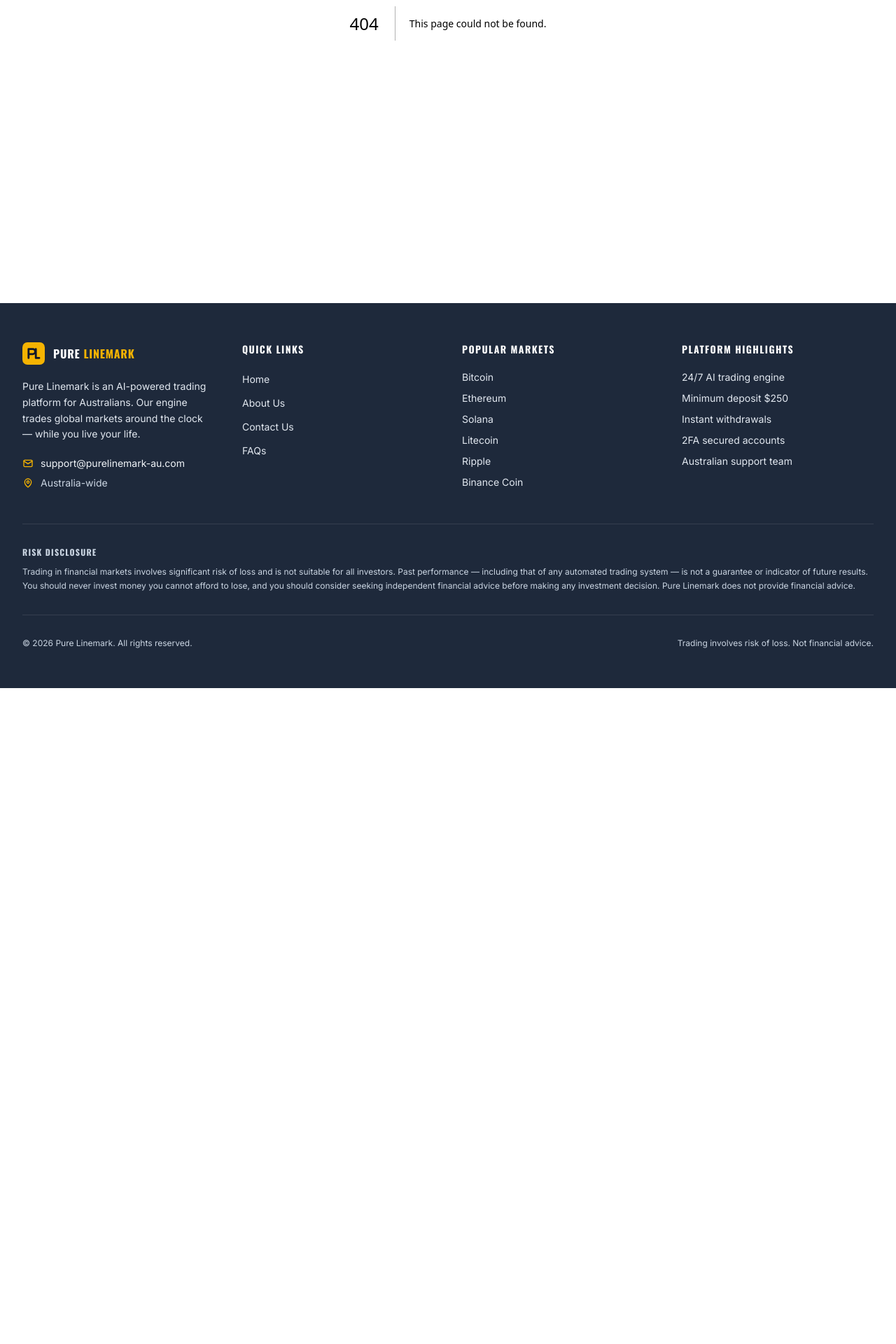
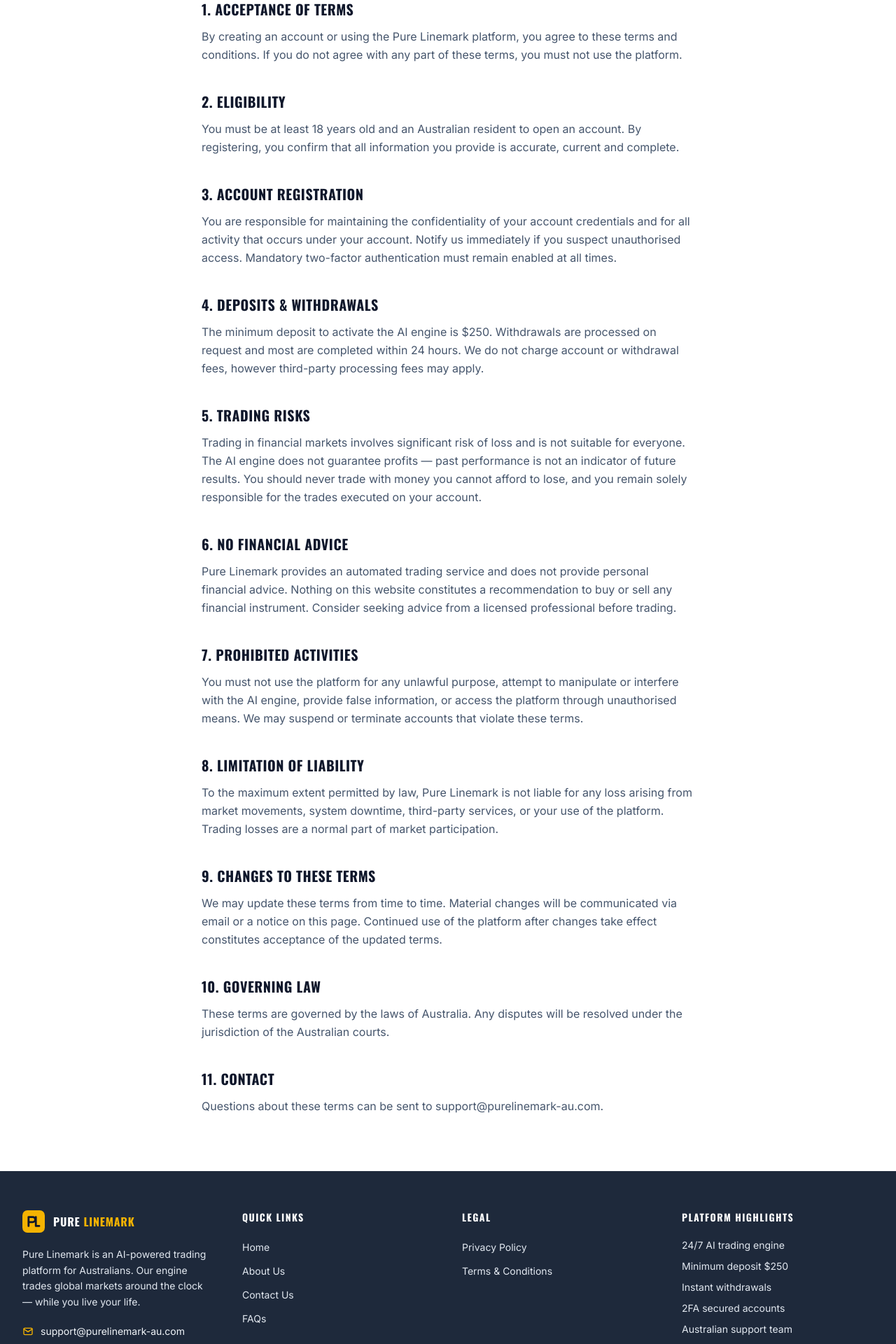
Before and after one commit to taybadeveloper/Pure-Linemark, a Next.js app: page /terms-and-conditions in a window 1280 px wide. Before the commit this address had no page. Shown: the part 440-2360 px from the top of the page at 70% size. Before the commit the page ends 1423 px from the top, so only its background shows below. Built offline with nearby package versions, Linux system fonts and the light colour scheme.

Commit message:
Auto-commit: site updates (2026-09-29 17:13)
Co-Authored-By: Claude Code <noreply@anthropic.com>

```diff
--- /dev/null
+++ b/app/privacy-policy/page.tsx
@@ -0,0 +1,66 @@
+import type { Metadata } from "next";
+import PageHeader from "@/components/PageHeader";
+import { EMAIL } from "@/components/data";
+
+export const metadata: Metadata = {
+  title: "Privacy Policy",
+  description:
+    "Pure Linemark privacy policy — how we collect, use and protect your personal information.",
+  alternates: { canonical: "/privacy-policy" },
+};
+
+const sections = [
+  {
+    title: "Information We Collect",
+    body: "We collect information you provide directly to us, including your name, email address, phone number and country of residence when you register an account or contact our support team. We also collect technical information such as your IP address, browser type and pages visited to keep the platform secure and improve your experience.",
+  },
+  {
+    title: "How We Use Your Information",
+    body: "Your information is used to create and manage your account, process registrations and withdrawals, respond to your enquiries, and keep you informed about your account and our services. We do not sell your personal information to third parties.",
+  },
+  {
+    title: "Cookies & Analytics",
+    body: "We use cookies and similar technologies to remember your preferences and understand how the site is used. You can disable cookies in your browser settings, although some features of the platform may not work correctly without them.",
+  },
+  {
+    title: "Data Security",
+    body: "We protect your information with bank-grade encryption and strict access controls. All accounts are protected with mandatory two-factor authentication, and client data is stored on secure, access-controlled infrastructure.",
+  },
+  {
+    title: "Third-Party Services",
+    body: "To provide our services we work with trusted third parties such as payment processors and hosting providers. These partners only receive the information necessary to perform their function and are required to keep it confidential.",
+  },
+  {
+    title: "Your Rights",
+    body: "You may request access to, correction of, or deletion of your personal information at any time by contacting our support team. We will respond to all legitimate requests within a reasonable timeframe.",
+  },
+  {
+    title: "Contact Us",
+    body: `Questions about this privacy policy can be sent to ${EMAIL}. We review this policy regularly and will post any updates on this page.`,
+  },
+];
+
+export default function PrivacyPolicyPage() {
+  return (
+    <>
+      <PageHeader
+        eyebrow="Legal"
+        title="Privacy Policy"
+        description="How Pure Linemark collects, uses and protects your personal information. Last updated: 29 September 2026."
+      />
+
+      <section className="py-16 lg:py-20">
+        <div className="mx-auto max-w-3xl space-y-10 px-4 sm:px-6 lg:px-8">
+          {sections.map((section, index) => (
+            <div key={section.title}>
+              <h2 className="font-display text-xl font-bold uppercase tracking-wide text-slate-900">
+                {index + 1}. {section.title}
+              </h2>
+              <p className="mt-3 text-base leading-relaxed text-slate-600">{section.body}</p>
+            </div>
+          ))}
+        </div>
+      </section>
+    </>
+  );
+}
--- a/app/sitemap.ts
+++ b/app/sitemap.ts
@@ -2,7 +2,15 @@ import type { MetadataRoute } from "next";
 import { SITE_URL } from "@/components/data";
 
 export default function sitemap(): MetadataRoute.Sitemap {
-  const routes = ["", "/about", "/faq", "/sign-up", "/contact"];
+  const routes = [
+    "",
+    "/about",
+    "/faq",
+    "/sign-up",
+    "/contact",
+    "/privacy-policy",
+    "/terms-and-conditions",
+  ];
 
   return routes.map((route) => ({
     url: `${SITE_URL}${route}`,
--- /dev/null
+++ b/app/terms-and-conditions/page.tsx
@@ -0,0 +1,82 @@
+import type { Metadata } from "next";
+import PageHeader from "@/components/PageHeader";
+import { EMAIL } from "@/components/data";
+
+export const metadata: Metadata = {
+  title: "Terms & Conditions",
+  description:
+    "Pure Linemark terms and conditions — the rules that govern your use of the platform and trading accounts.",
+  alternates: { canonical: "/terms-and-conditions" },
+};
+
+const sections = [
+  {
+    title: "Acceptance of Terms",
+    body: "By creating an account or using the Pure Linemark platform, you agree to these terms and conditions. If you do not agree with any part of these terms, you must not use the platform.",
+  },
+  {
+    title: "Eligibility",
+    body: "You must be at least 18 years old and an Australian resident to open an account. By registering, you confirm that all information you provide is accurate, current and complete.",
+  },
+  {
+    title: "Account Registration",
+    body: "You are responsible for maintaining the confidentiality of your account credentials and for all activity that occurs under your account. Notify us immediately if you suspect unauthorised access. Mandatory two-factor authentication must remain enabled at all times.",
+  },
+  {
+    title: "Deposits & Withdrawals",
+    body: "The minimum deposit to activate the AI engine is $250. Withdrawals are processed on request and most are completed within 24 hours. We do not charge account or withdrawal fees, however third-party processing fees may apply.",
+  },
+  {
+    title: "Trading Risks",
+    body: "Trading in financial markets involves significant risk of loss and is not suitable for everyone. The AI engine does not guarantee profits — past performance is not an indicator of future results. You should never trade with money you cannot afford to lose, and you remain solely responsible for the trades executed on your account.",
+  },
+  {
+    title: "No Financial Advice",
+    body: "Pure Linemark provides an automated trading service and does not provide personal financial advice. Nothing on this website constitutes a recommendation to buy or sell any financial instrument. Consider seeking advice from a licensed professional before trading.",
+  },
+  {
+    title: "Prohibited Activities",
+    body: "You must not use the platform for any unlawful purpose, attempt to manipulate or interfere with the AI engine, provide false information, or access the platform through unauthorised means. We may suspend or terminate accounts that violate these terms.",
+  },
+  {
+    title: "Limitation of Liability",
+    body: "To the maximum extent permitted by law, Pure Linemark is not liable for any loss arising from market movements, system downtime, third-party services, or your use of the platform. Trading losses are a normal part of market participation.",
+  },
+  {
+    title: "Changes to These Terms",
+    body: "We may update these terms from time to time. Material changes will be communicated via email or a notice on this page. Continued use of the platform after changes take effect constitutes acceptance of the updated terms.",
+  },
+  {
+    title: "Governing Law",
+    body: "These terms are governed by the laws of Australia. Any disputes will be resolved under the jurisdiction of the Australian courts.",
+  },
+  {
+    title: "Contact",
+    body: `Questions about these terms can be sent to ${EMAIL}.`,
+  },
+];
+
+export default function TermsPage() {
+  return (
+    <>
+      <PageHeader
+        eyebrow="Legal"
+        title="Terms & Conditions"
+        description="The rules that govern your use of the Pure Linemark platform. Last updated: 29 September 2026."
+      />
+
+      <section className="py-16 lg:py-20">
+        <div className="mx-auto max-w-3xl space-y-10 px-4 sm:px-6 lg:px-8">
+          {sections.map((section, index) => (
+            <div key={section.title}>
+              <h2 className="font-display text-xl font-bold uppercase tracking-wide text-slate-900">
+                {index + 1}. {section.title}
+              </h2>
+              <p className="mt-3 text-base leading-relaxed text-slate-600">{section.body}</p>
+            </div>
+          ))}
+        </div>
+      </section>
+    </>
+  );
+}
--- a/components/Footer.tsx
+++ b/components/Footer.tsx
@@ -1,6 +1,6 @@
 import Link from "next/link";
 import { Logo } from "@/components/Navbar";
-import { markets, navLinks, EMAIL, riskDisclaimer } from "@/components/data";
+import { navLinks, EMAIL, riskDisclaimer } from "@/components/data";
 import { MailIcon, MapPinIcon } from "@/components/icons";
 
 export default function Footer() {
@@ -48,14 +48,19 @@ export default function Footer() {
 
           <div className="text-center sm:text-left">
             <h3 className="font-display text-sm font-bold uppercase tracking-widest text-white">
-              Popular Markets
+              Legal
             </h3>
             <ul className="mt-5 grid grid-cols-1 gap-2.5">
-              {markets.map((market) => (
-                <li key={market} className="text-sm text-slate-200">
-                  {market}
-                </li>
-              ))}
+              <li>
+                <Link href="/privacy-policy" className="text-sm text-slate-200 transition-colors hover:text-brand">
+                  Privacy Policy
+                </Link>
+              </li>
+              <li>
+                <Link href="/terms-and-conditions" className="text-sm text-slate-200 transition-colors hover:text-brand">
+                  Terms &amp; Conditions
+                </Link>
+              </li>
             </ul>
           </div>
 
--- a/components/data.ts
+++ b/components/data.ts
@@ -188,15 +188,6 @@ export const faqs: Faq[] = [
   },
 ];
 
-export const markets = [
-  "Bitcoin",
-  "Ethereum",
-  "Solana",
-  "Litecoin",
-  "Ripple",
-  "Binance Coin",
-];
-
 export const australianStates = [
   "New South Wales",
   "Victoria",
```
